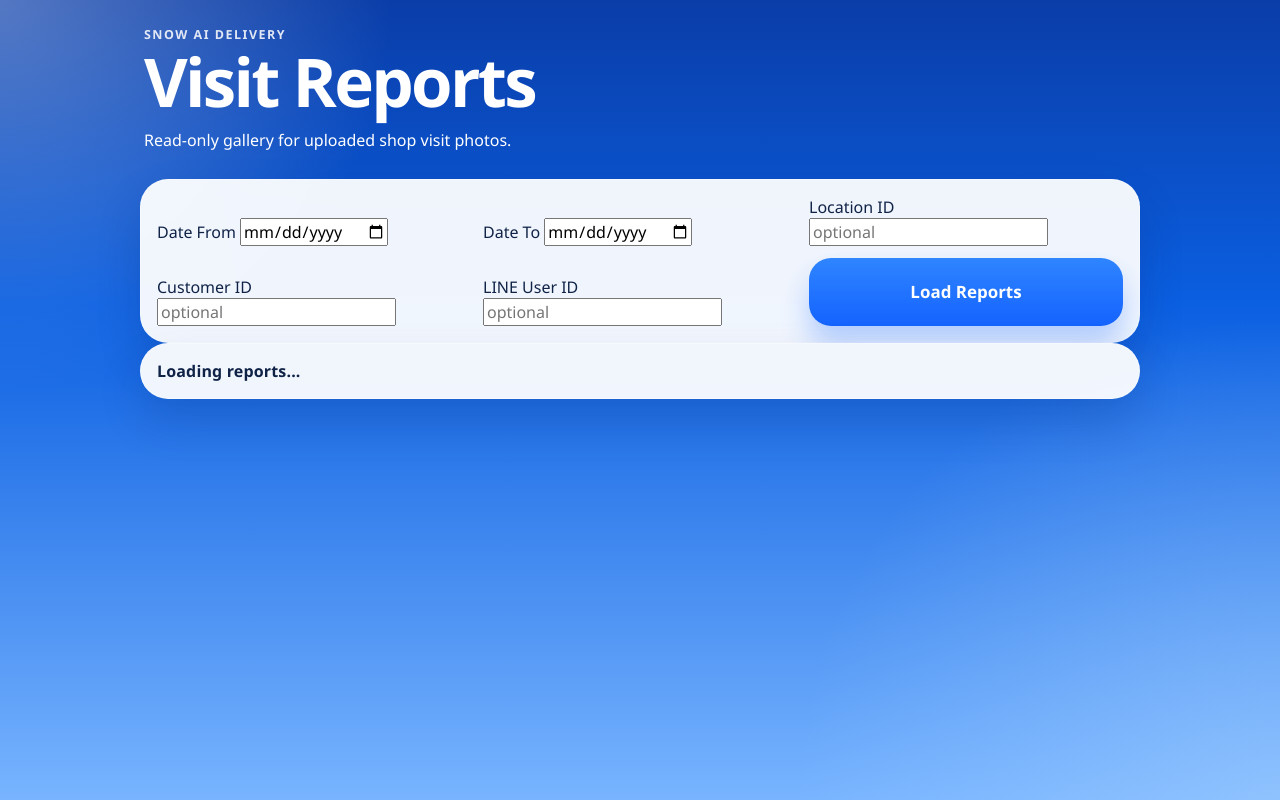
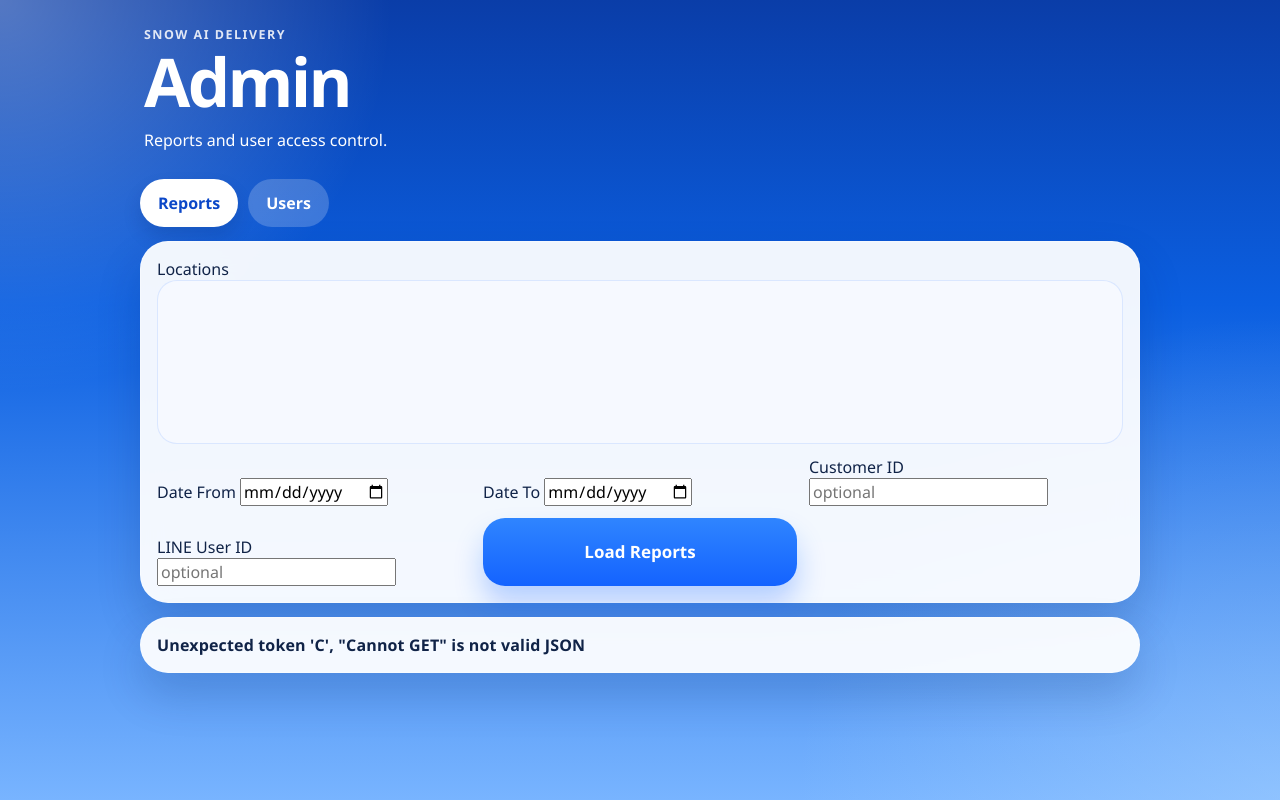
Before and after one commit to winvt/snow-ai-v1, a Flask app: template delivery_app/templates/admin.html in a window 1280 px wide. Run offline with Flask 3, Linux system fonts and the light colour scheme; the template is opened without the code that fills it, so the values that code supplies are empty.

Commit message:
Expand delivery admin management UI

```diff
--- a/delivery_app/static/admin.js
+++ b/delivery_app/static/admin.js
@@ -1,6 +1,72 @@
 const reportGrid = document.getElementById("report-grid");
 const adminStatus = document.getElementById("admin-status");
 const filterForm = document.getElementById("admin-filters");
+const locationSelect = document.getElementById("location-ids");
+const usersGrid = document.getElementById("users-grid");
+const usersStatus = document.getElementById("users-status");
+const adminTabs = Array.from(document.querySelectorAll(".admin-tab"));
+const adminPanels = {
+  reports: document.getElementById("admin-tab-reports"),
+  users: document.getElementById("admin-tab-users"),
+};
+const state = {
+  locations: [],
+  users: [],
+};
+const bangkokFormatter = new Intl.DateTimeFormat("en-GB", {
+  timeZone: "Asia/Bangkok",
+  hour: "2-digit",
+  minute: "2-digit",
+  day: "2-digit",
+  month: "2-digit",
+  year: "numeric",
+  hour12: false,
+});
+
+function formatBangkokDate(value) {
+  if (!value) {
+    return "-";
+  }
+  const parsed = new Date(value);
+  if (Number.isNaN(parsed.getTime())) {
+    return "-";
+  }
+  const parts = Object.fromEntries(
+    bangkokFormatter.formatToParts(parsed).map((part) => [part.type, part.value])
+  );
+  return `${parts.hour}:${parts.minute} ${parts.day}/${parts.month}/${parts.year}`;
+}
+
+function formatCoordinate(value) {
+  return Number.isFinite(value) ? value.toFixed(5) : "-";
+}
+
+function buildMapUrl(latitude, longitude) {
+  return `https://www.google.com/maps?q=${latitude},${longitude}`;
+}
+
+function getSelectedLocationIds() {
+  return Array.from(locationSelect.selectedOptions).map((option) => option.value);
+}
+
+function setActiveTab(tabName) {
+  adminTabs.forEach((button) => {
+    button.classList.toggle("is-active", button.dataset.tab === tabName);
+  });
+  Object.entries(adminPanels).forEach(([name, panel]) => {
+    panel.classList.toggle("hidden", name !== tabName);
+  });
+}
+
+function populateLocations(locations) {
+  locationSelect.innerHTML = "";
+  locations.forEach((location) => {
+    const option = document.createElement("option");
+    option.value = location.id;
+    option.textContent = location.name;
+    locationSelect.appendChild(option);
+  });
+}
 
 function renderReports(reports) {
   reportGrid.innerHTML = "";
@@ -12,24 +78,150 @@
   reports.forEach((report) => {
     const card = document.createElement("article");
     card.className = "report-card";
+    const accuracy = Number.isFinite(report.accuracyM) ? `${Math.round(report.accuracyM)} m` : "-";
     card.innerHTML = `
       <img src="${report.photoUrl}" alt="Visit report photo">
       <h3>${report.customerName}</h3>
       <p>${report.locationName}</p>
       <p>By ${report.userName}</p>
-      <p>Captured: ${report.capturedAtClient || "-"}</p>
-      <p>Server: ${report.receivedAtServer || "-"}</p>
-      <p>${report.latitude.toFixed(5)}, ${report.longitude.toFixed(5)}</p>
+      <div class="report-meta">
+        <p><strong>Taken</strong> ${formatBangkokDate(report.capturedAtClient)}</p>
+        <p><strong>Saved</strong> ${formatBangkokDate(report.receivedAtServer)}</p>
+        <p><strong>Lat</strong> ${formatCoordinate(report.latitude)}</p>
+        <p><strong>Lng</strong> ${formatCoordinate(report.longitude)}</p>
+        <p><strong>Acc</strong> ${accuracy}</p>
+      </div>
+      <a class="map-link" href="${buildMapUrl(report.latitude, report.longitude)}" target="_blank" rel="noreferrer">Map</a>
     `;
     reportGrid.appendChild(card);
   });
+}
+
+function buildUserLocationOptions(user) {
+  return state.locations
+    .map((location) => {
+      const selected = user.allowedLocationIds.includes(location.id) ? "selected" : "";
+      return `<option value="${location.id}" ${selected}>${location.name}</option>`;
+    })
+    .join("");
+}
+
+function updateUserCardState(card, accessMode) {
+  const locationField = card.querySelector(".user-location-field");
+  const select = card.querySelector(".user-location-select");
+  const disabled = accessMode !== "assigned";
+  locationField.classList.toggle("is-disabled", disabled);
+  select.disabled = disabled;
+}
+
+function renderUsers(users) {
+  usersGrid.innerHTML = "";
+  if (!users.length) {
+    usersStatus.textContent = "No logged-in users yet.";
+    return;
+  }
+
+  usersStatus.textContent = `${users.length} user(s) loaded.`;
+  users.forEach((user) => {
+    const card = document.createElement("article");
+    card.className = "user-card";
+    card.dataset.lineUserId = user.lineUserId;
+    card.innerHTML = `
+      <div class="user-card-head">
+        <div>
+          <h3>${user.displayName}</h3>
+          <p class="user-subline">${user.lineUserId}</p>
+        </div>
+        <span class="user-status">${user.status}</span>
+      </div>
+      <p class="user-subline">Last login ${formatBangkokDate(user.lastLoginAt)}</p>
+      <label class="field">
+        <span>Access</span>
+        <select class="user-access-mode">
+          <option value="all" ${user.accessMode === "all" ? "selected" : ""}>All locations</option>
+          <option value="assigned" ${user.accessMode === "assigned" ? "selected" : ""}>Selected locations</option>
+        </select>
+      </label>
+      <label class="field user-location-field ${user.accessMode === "assigned" ? "" : "is-disabled"}">
+        <span>Locations</span>
+        <select class="user-location-select" multiple size="6" ${user.accessMode === "assigned" ? "" : "disabled"}>
+          ${buildUserLocationOptions(user)}
+        </select>
+      </label>
+      <button class="primary-button user-save-button" type="button">Save</button>
+    `;
+
+    const accessModeSelect = card.querySelector(".user-access-mode");
+    accessModeSelect.addEventListener("change", (event) => {
+      updateUserCardState(card, event.target.value);
+    });
+
+    card.querySelector(".user-save-button").addEventListener("click", async () => {
+      const selectedMode = accessModeSelect.value;
+      const selectedLocationIds = Array.from(card.querySelector(".user-location-select").selectedOptions).map(
+        (option) => option.value
+      );
+      const button = card.querySelector(".user-save-button");
+      button.disabled = true;
+      button.textContent = "Saving...";
+      try {
+        const response = await fetch(`/admin/access/users/${encodeURIComponent(user.lineUserId)}/locations`, {
+          method: "PUT",
+          credentials: "include",
+          headers: { "Content-Type": "application/json" },
+          body: JSON.stringify({
+            access_mode: selectedMode,
+            location_ids: selectedMode === "assigned" ? selectedLocationIds : [],
+          }),
+        });
+        const payload = await response.json();
+        if (!response.ok) {
+          throw new Error(payload.detail || "Failed to save user access.");
+        }
+        usersStatus.textContent = `Saved ${user.displayName}.`;
+        await loadUsers();
+      } catch (error) {
+        usersStatus.textContent = error.message || "Failed to save user access.";
+      } finally {
+        button.disabled = false;
+        button.textContent = "Save";
+      }
+    });
+
+    usersGrid.appendChild(card);
+  });
+}
+
+async function loadLocations() {
+  const response = await fetch("/admin/locations", { credentials: "include" });
+  const payload = await response.json();
+  if (!response.ok) {
+    throw new Error(payload.detail || "Failed to load locations.");
+  }
+  state.locations = payload.locations;
+  populateLocations(payload.locations);
+}
+
+async function loadUsers() {
+  usersStatus.textContent = "Loading users...";
+  const response = await fetch("/admin/access/users", { credentials: "include" });
+  const payload = await response.json();
+  if (!response.ok) {
+    usersStatus.textContent = payload.detail || "Failed to load users.";
+    return;
+  }
+  state.users = payload.users;
+  renderUsers(payload.users);
 }
 
 async function loadReports(event) {
   if (event) {
     event.preventDefault();
   }
-  const params = new URLSearchParams(new FormData(filterForm));
+  const formData = new FormData(filterForm);
+  formData.delete("location_ids");
+  const params = new URLSearchParams(formData);
+  getSelectedLocationIds().forEach((locationId) => params.append("location_ids", locationId));
   adminStatus.textContent = "Loading reports...";
   const response = await fetch(`/admin/reports?${params.toString()}`, { credentials: "include" });
   const payload = await response.json();
@@ -41,4 +233,18 @@
 }
 
 filterForm.addEventListener("submit", loadReports);
-loadReports();
+adminTabs.forEach((button) => {
+  button.addEventListener("click", () => {
+    setActiveTab(button.dataset.tab);
+    if (button.dataset.tab === "users") {
+      loadUsers().catch((error) => {
+        usersStatus.textContent = error.message || "Failed to load users.";
+      });
+    }
+  });
+});
+
+Promise.all([loadLocations(), loadReports()])
+  .catch((error) => {
+    adminStatus.textContent = error.message || "Failed to load admin data.";
+  });
--- a/delivery_app/static/delivery.css
+++ b/delivery_app/static/delivery.css
@@ -502,9 +502,121 @@
     gap: 12px;
 }
 
+.admin-tabs {
+    display: inline-flex;
+    gap: 10px;
+    margin-bottom: 14px;
+}
+
+.admin-tab {
+    min-height: 48px;
+    padding: 0 18px;
+    border-radius: 999px;
+    background: rgba(255, 255, 255, 0.2);
+    color: #fff;
+    font-weight: 800;
+}
+
+.admin-tab.is-active {
+    background: #fff;
+    color: var(--accent-strong);
+    box-shadow: 0 10px 18px rgba(7, 34, 94, 0.16);
+}
+
+.admin-tab-panel {
+    display: grid;
+    gap: 14px;
+}
+
+.admin-location-field {
+    grid-column: 1 / -1;
+}
+
+.admin-location-field select {
+    width: 100%;
+    min-height: 164px;
+    border: 1px solid rgba(20, 99, 255, 0.12);
+    border-radius: 20px;
+    padding: 12px;
+    background: #f6f9ff;
+    color: var(--ink);
+}
+
+.admin-location-field option {
+    padding: 8px 10px;
+}
+
 .report-grid {
     display: grid;
     gap: 12px;
+}
+
+.users-grid {
+    display: grid;
+    gap: 12px;
+}
+
+.user-card {
+    display: grid;
+    gap: 12px;
+    border: 1px solid var(--border);
+    border-radius: 22px;
+    padding: 16px;
+    background: #fff;
+}
+
+.user-card-head {
+    display: flex;
+    align-items: start;
+    justify-content: space-between;
+    gap: 12px;
+}
+
+.user-card h3 {
+    margin: 0;
+    font-size: 1.05rem;
+}
+
+.user-subline {
+    margin: 4px 0 0;
+    color: var(--muted);
+    word-break: break-word;
+}
+
+.user-status {
+    display: inline-flex;
+    align-items: center;
+    justify-content: center;
+    min-height: 32px;
+    padding: 0 10px;
+    border-radius: 999px;
+    background: var(--accent-soft);
+    color: var(--accent-strong);
+    font-size: 0.82rem;
+    font-weight: 800;
+    text-transform: uppercase;
+}
+
+.user-location-field.is-disabled {
+    opacity: 0.5;
+}
+
+.user-location-select,
+.user-access-mode {
+    width: 100%;
+    border: 1px solid rgba(20, 99, 255, 0.12);
+    border-radius: 18px;
+    padding: 12px;
+    background: #f6f9ff;
+    color: var(--ink);
+}
+
+.user-location-select {
+    min-height: 164px;
+}
+
+.user-save-button {
+    width: 100%;
 }
 
 .report-card {
--- a/delivery_app/templates/admin.html
+++ b/delivery_app/templates/admin.html
@@ -10,12 +10,22 @@
     <main class="app-shell admin-shell">
         <header class="hero">
             <p class="eyebrow">Snow AI Delivery</p>
-            <h1>Visit Reports</h1>
-            <p class="subtitle">Read-only gallery for uploaded shop visit photos.</p>
+            <h1>Admin</h1>
+            <p class="subtitle">Reports and user access control.</p>
         </header>
 
+        <nav class="admin-tabs" aria-label="Admin sections">
+            <button class="admin-tab is-active" type="button" data-tab="reports">Reports</button>
+            <button class="admin-tab" type="button" data-tab="users">Users</button>
+        </nav>
+
+        <section id="admin-tab-reports" class="admin-tab-panel">
             <section class="panel">
                 <form id="admin-filters" class="admin-filters">
+                    <label class="field admin-location-field">
+                        <span>Locations</span>
+                        <select id="location-ids" name="location_ids" multiple size="6"></select>
+                    </label>
                     <label class="field">
                         <span>Date From</span>
                         <input type="date" id="date-from" name="date_from">
@@ -23,10 +33,6 @@
                     <label class="field">
                         <span>Date To</span>
                         <input type="date" id="date-to" name="date_to">
-                </label>
-                <label class="field">
-                    <span>Location ID</span>
-                    <input type="text" id="location-id" name="location_id" placeholder="optional">
                     </label>
                     <label class="field">
                         <span>Customer ID</span>
@@ -44,6 +50,14 @@
                 <div id="admin-status">Loading reports...</div>
                 <div id="report-grid" class="report-grid"></div>
             </section>
+        </section>
+
+        <section id="admin-tab-users" class="admin-tab-panel hidden">
+            <section class="panel">
+                <div id="users-status">Loading users...</div>
+                <div id="users-grid" class="users-grid"></div>
+            </section>
+        </section>
     </main>
 
     <script src="/static/admin.js"></script>
```
Also changed, not shown: other parts of delivery_app/static/delivery.css (+35 -0 lines), delivery_app/main.py (+7 -3 lines), delivery_app/repository.py (+9 -4 lines), tests/test_delivery_api.py (+60 -0 lines). Lines whose indentation alone changed are shown as unchanged.
